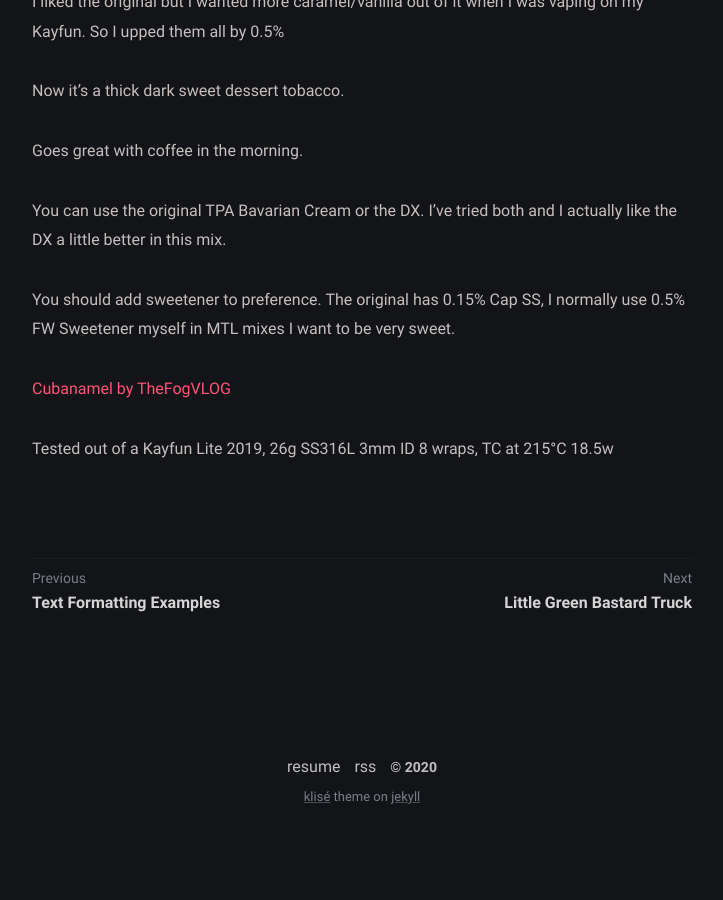
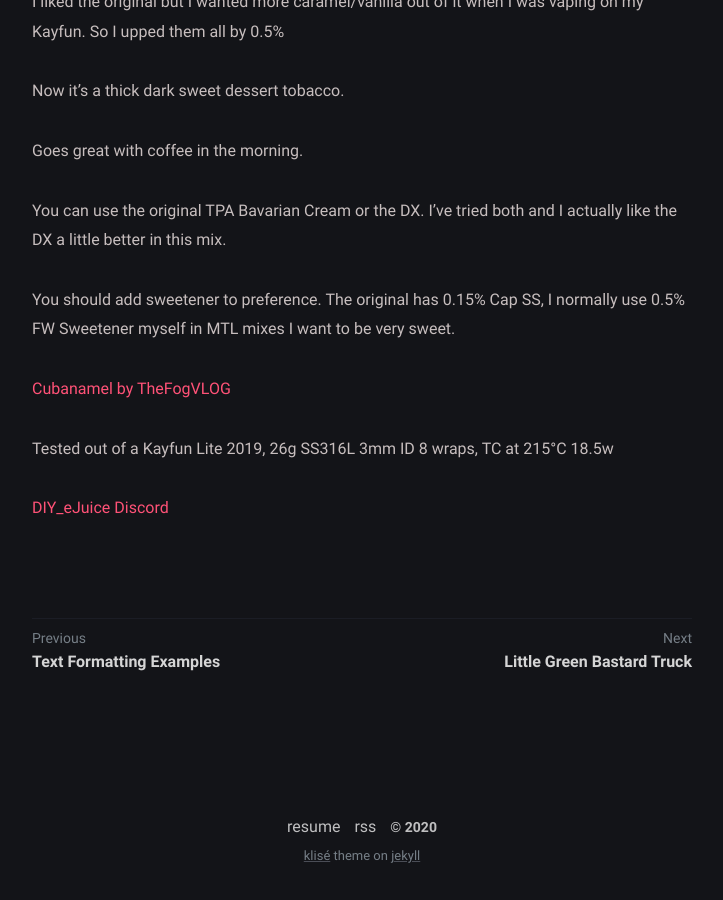
Before and after one commit to duncanyoyo1/jekyll, a Jekyll site: the page built from _posts/2020-05-30-Cubanamella.md, in a window 1280 px wide and 900 px high, scrolled down 1277 px. Shown: the whole window, without its empty margins (278-1001 px from the left). Built offline with Jekyll 4.4.1, drawn with Linux system fonts in a browser that asks for light colours; comment, search, counter and statistics services are not loaded; before the commit the page ends 2118 px from its top, so only the background shows below that.

Commit message:
Update articles with discord linky

```diff
--- a/_posts/2020-05-30-Cubanamella.md
+++ b/_posts/2020-05-30-Cubanamella.md
@@ -38,3 +38,5 @@ The original has 0.15% Cap SS, I normally use 0.5% FW Sweetener myself in MTL mi
 [Cubanamel by TheFogVLOG](https://alltheflavors.com/recipes/126323#cubanamel_by_thefogvlog)
 
 Tested out of a Kayfun Lite 2019, 26g SS316L 3mm ID 8 wraps, TC at 215°C 18.5w
+
+[DIY_eJuice Discord]({{ site.author.discordinv }})
```
Also changed, not shown: _posts/2020-07-11-LGBT.md (+2 -0 lines), 2 other files.
